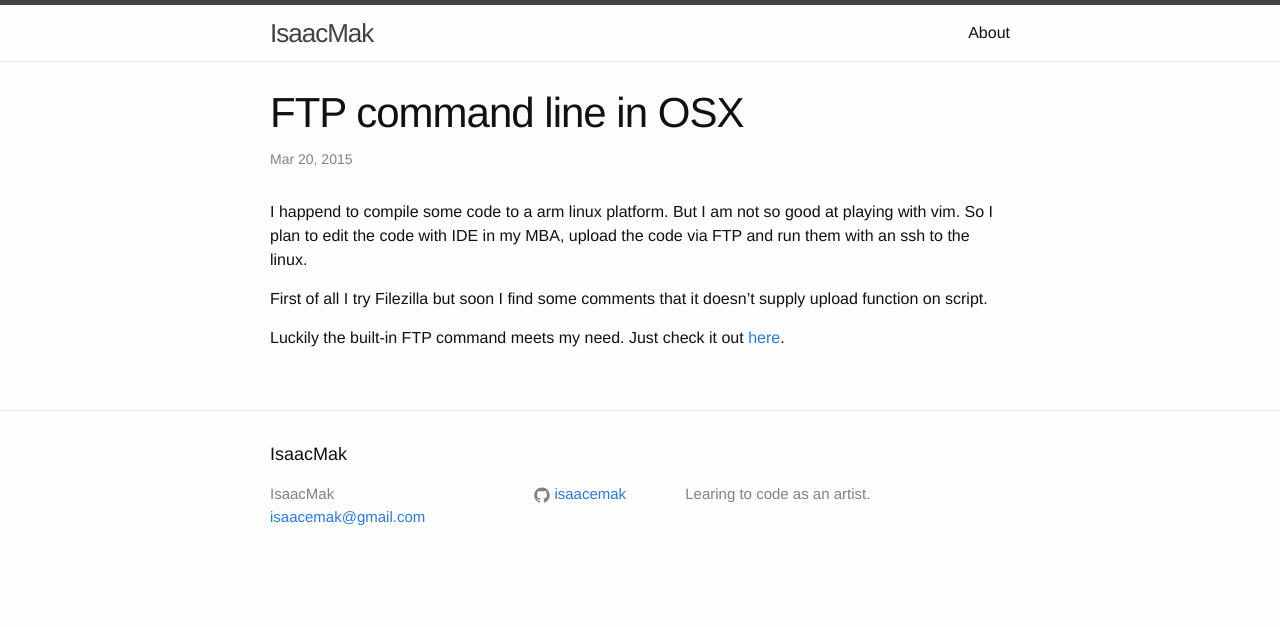
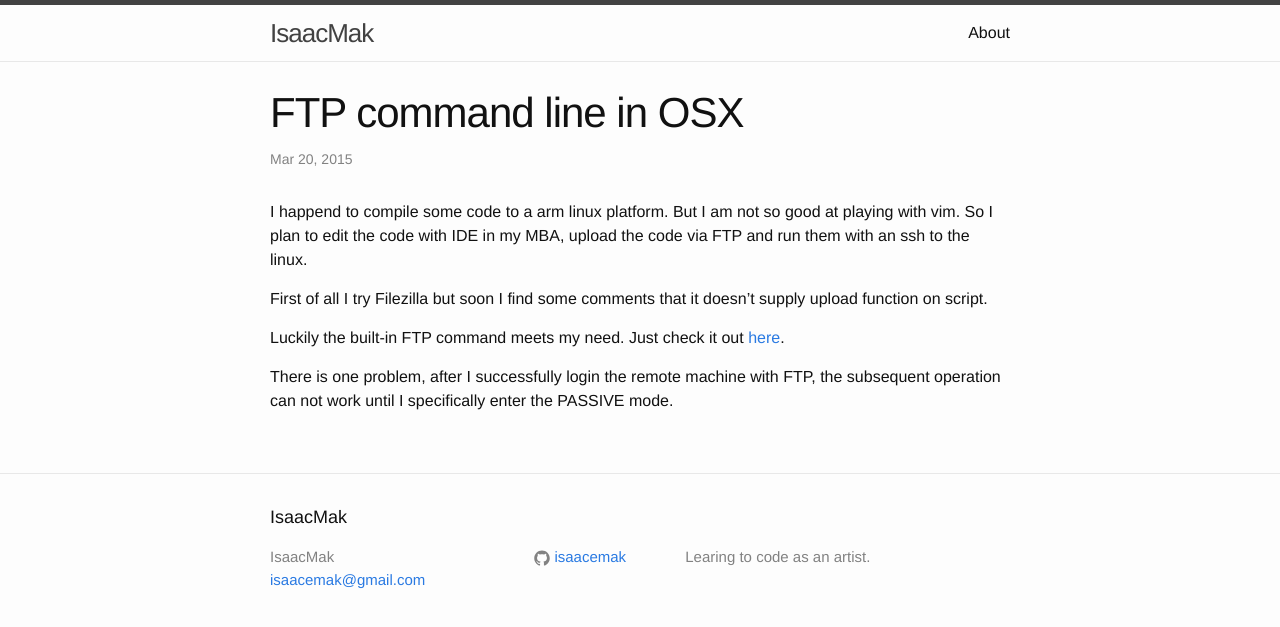
Before and after one commit to isaacemak/isaacemak.github.io, a Jekyll site: the page built from _posts/2015-03-20-ftp-command-line.markdown, in a window 1280 px wide. Shown: the top 627 px of the page. Built offline with Jekyll 4.4.1, drawn with Linux system fonts in a browser that asks for light colours.

Commit message:
FTP command line

```diff
--- a/_posts/2015-03-20-ftp-command-line.markdown
+++ b/_posts/2015-03-20-ftp-command-line.markdown
@@ -11,4 +11,6 @@ First of all I try Filezilla but soon I find some comments that it doesn't suppl
 
 Luckily the built-in FTP command meets my need. Just check it out [here][Scripting-ftp-transfers].
 
+There is one problem, after I successfully login the remote machine with FTP, the subsequent operation can not work until I specifically enter the PASSIVE mode.
+
 [Scripting-ftp-transfers]:	http://hints.macworld.com/article.php?story=20010125232914252
```
